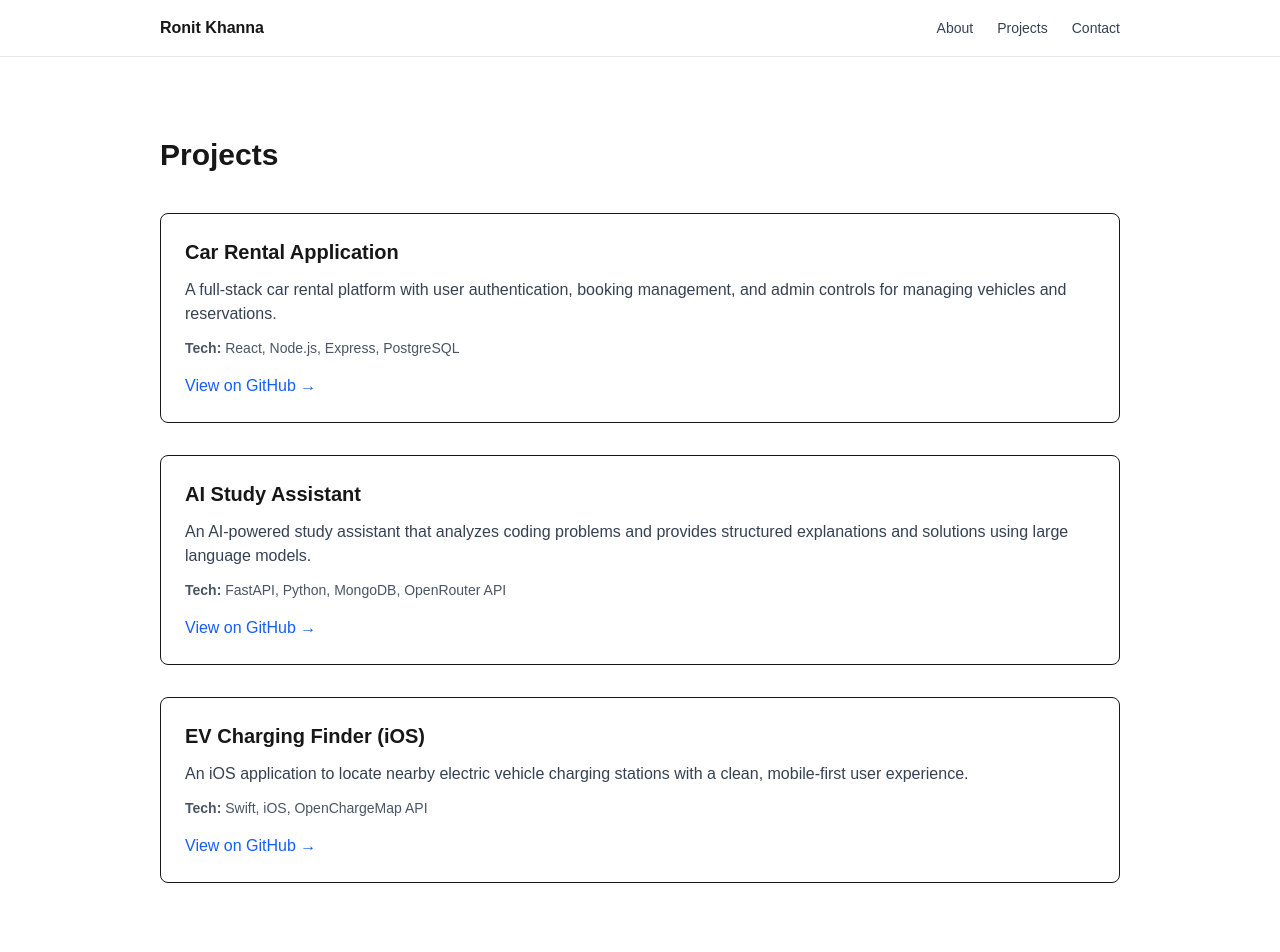
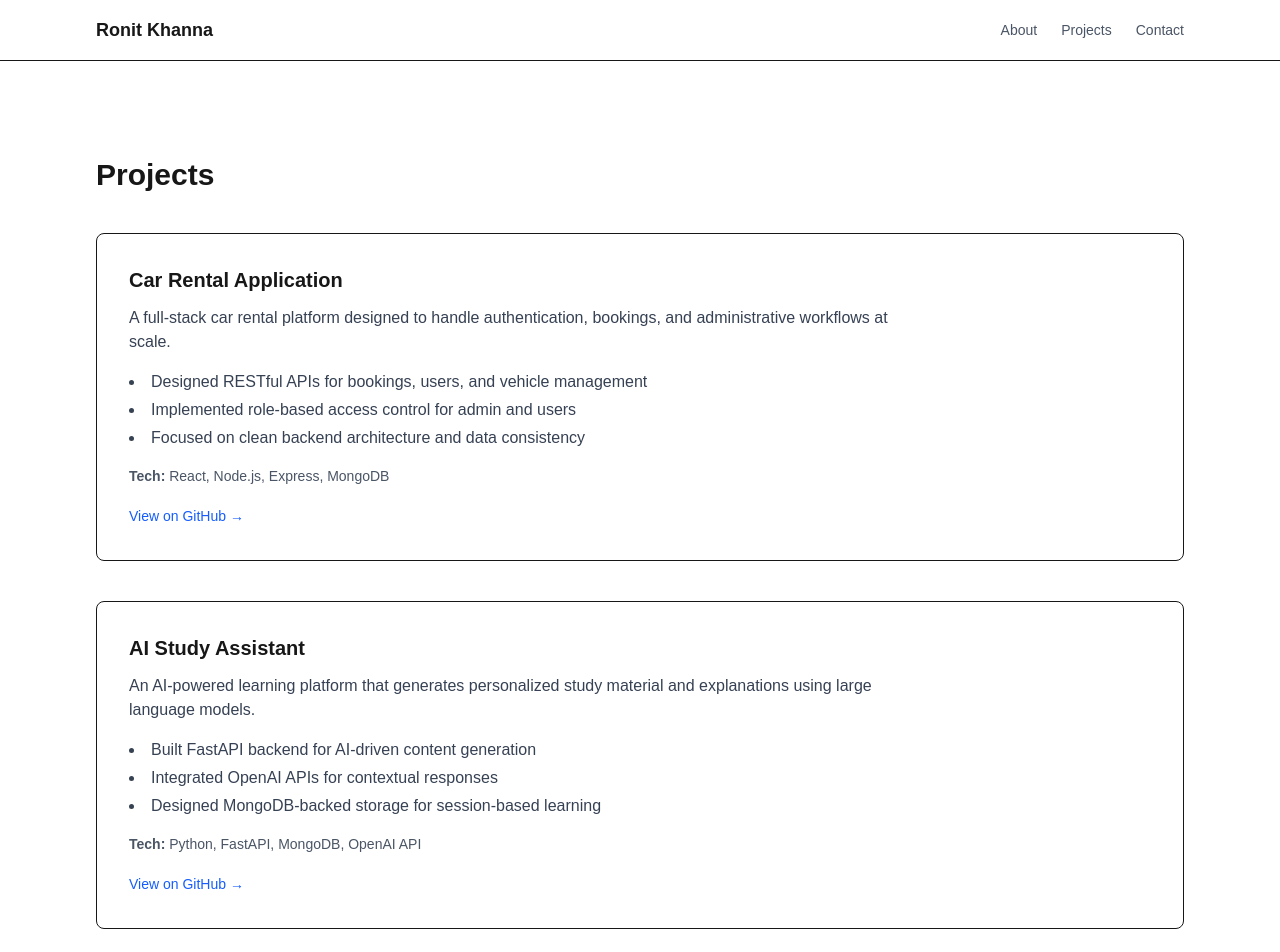
Before and after one commit to Ronn0905/portfolio, a Next.js app: page /projects in a window 1280 px wide. Shown: the top 952 px of the page. Built offline with nearby package versions, Linux system fonts and the light colour scheme.

Commit message:
Add EV Charging Finder project

```diff
--- a/app/about/page.tsx
+++ b/app/about/page.tsx
@@ -1,58 +1,58 @@
 export default function About() {
   return (
-    <main className="min-h-screen px-8 py-20 max-w-5xl mx-auto">
+    <main className="min-h-screen px-8 py-24 max-w-6xl mx-auto">
       <h1 className="text-3xl font-bold mb-6">About Me</h1>
 
-      <p className="text-gray-600 max-w-3xl leading-relaxed">
-        I am a Full-Stack & AI Engineer with strong experience in backend engineering,
-        cloud-native systems, and AI integrations. My work focuses on designing
-        scalable APIs, production-ready services, and intelligent systems that
-        solve real business problems.
+      <p className="text-gray-700 max-w-3xl leading-relaxed">
+        I am a Full-Stack & AI Engineer with strong experience in backend
+        engineering, cloud-native systems, and AI integrations. My work focuses on designing scalable APIs,
+        production-ready services, and intelligent systems with real-world business impact.
+
       </p>
 
-      {/* Tech Stack */}
-      <div className="mt-12">
-        <h2 className="text-2xl font-semibold mb-6">Tech Stack</h2>
+      <section className="mt-16">
+        <h2 className="text-2xl font-semibold mb-8">Tech Stack</h2>
 
-        <div className="space-y-6 text-gray-600">
+        <div className="space-y-8 text-gray-700">
           <div>
-            <h3 className="font-semibold text-gray-900">Languages</h3>
+            <h3 className="font-semibold">Languages</h3>
             <p>Java • C# • Python • C++</p>
           </div>
 
           <div>
-            <h3 className="font-semibold text-gray-900">Backend & APIs</h3>
+            <h3 className="font-semibold">Backend & APIs</h3>
             <p>Spring Boot • .NET 8 • FastAPI • RESTful APIs</p>
           </div>
 
           <div>
-            <h3 className="font-semibold text-gray-900">Databases</h3>
+            <h3 className="font-semibold">Databases</h3>
             <p>PostgreSQL • SQL Server • MongoDB • MySQL</p>
           </div>
 
           <div>
-            <h3 className="font-semibold text-gray-900">AI & Integrations</h3>
+            <h3 className="font-semibold">AI & Integrations</h3>
             <p>
-              Azure AI Vision • Azure Form Recognizer • OpenAI API • OpenRouter API • LangChain
+              Azure AI Vision • Azure Form Recognizer • OpenAI API •
+              OpenRouter API • LangChain
             </p>
           </div>
 
           <div>
-            <h3 className="font-semibold text-gray-900">Frontend</h3>
+            <h3 className="font-semibold">Frontend</h3>
             <p>React • Angular • HTML • CSS</p>
           </div>
 
           <div>
-            <h3 className="font-semibold text-gray-900">Cloud & DevOps</h3>
+            <h3 className="font-semibold">Cloud & DevOps</h3>
             <p>Microsoft Azure • Docker • Git • CI/CD Pipelines</p>
           </div>
 
           <div>
-            <h3 className="font-semibold text-gray-900">Tools & Platforms</h3>
+            <h3 className="font-semibold">Tools & Platforms</h3>
             <p>GitHub • VS Code • Postman</p>
           </div>
         </div>
-      </div>
+      </section>
     </main>
   );
 }
--- a/app/contact/page.tsx
+++ b/app/contact/page.tsx
@@ -1,13 +1,17 @@
 export default function Contact() {
   return (
-    <main className="min-h-screen px-8 py-20 max-w-5xl mx-auto">
-      <h1 className="text-3xl font-bold">Contact</h1>
+    <main className="min-h-screen px-8 py-24 max-w-6xl mx-auto">
+      <h1 className="text-3xl font-bold mb-6">Contact</h1>
 
-      <p className="mt-6 text-gray-700">
-        📧 Email: ronitkhanna2004@gmail.com <br />
-        💼 LinkedIn: linkedin.com/in/ronitkhanna <br />
-        🧑‍💻 GitHub: github.com/Ronn0905
+      <p className="text-gray-700 mb-6">
+        I'm open to full-time roles, internships, and collaboration opportunities.
       </p>
+
+      <div className="space-y-3 text-gray-700">
+        <p>📧 Email: ronitkhanna2004@gmail.com</p>
+        <p>🔗 LinkedIn: linkedin.com/in/ronitkhanna</p>
+        <p>💻 GitHub: github.com/Ronn0905</p>
+      </div>
     </main>
   );
 }
--- a/app/layout.tsx
+++ b/app/layout.tsx
@@ -1,12 +1,11 @@
 import "./globals.css";
-import Navbar from "./components/Navbar";
+import Link from "next/link";
 
 export const metadata = {
   title: "Ronit Khanna | Full-Stack & AI Engineer",
   description:
-    "Portfolio of Ronit Khanna – Full-Stack & AI Engineer specializing in Java, .NET, FastAPI, and Azure AI.",
+    "Portfolio of Ronit Khanna — Full-Stack & AI Engineer specializing in backend systems, AI integrations, and scalable applications.",
 };
-
 
 export default function RootLayout({
   children,
@@ -15,8 +14,22 @@ export default function RootLayout({
 }) {
   return (
     <html lang="en">
-      <body>
-        <Navbar />
+      <body className="antialiased text-gray-900">
+        {/* Navbar */}
+        <header className="border-b">
+          <div className="max-w-6xl mx-auto px-8 py-4 flex justify-between items-center">
+            <Link href="/" className="font-semibold text-lg">
+              Ronit Khanna
+            </Link>
+
+            <nav className="space-x-6 text-sm text-gray-600">
+              <Link href="/about" className="hover:text-black">About</Link>
+              <Link href="/projects" className="hover:text-black">Projects</Link>
+              <Link href="/contact" className="hover:text-black">Contact</Link>
+            </nav>
+          </div>
+        </header>
+
         {children}
       </body>
     </html>
--- a/app/page.tsx
+++ b/app/page.tsx
@@ -1,7 +1,6 @@
 export default function Home() {
   return (
-    <main className="min-h-screen px-8 py-20 max-w-5xl mx-auto">
-      {/* Hero */}
+    <main className="min-h-screen px-8 py-24 max-w-6xl mx-auto">
       <h1 className="text-5xl font-bold tracking-tight">
         Ronit Khanna
       </h1>
@@ -10,23 +9,22 @@ export default function Home() {
         Full-Stack & AI Engineer • Java • .NET • FastAPI • Azure AI
       </p>
 
-      <p className="mt-6 text-gray-600 max-w-2xl leading-relaxed">
-        I design and build scalable backend systems, AI-powered applications,
-        and production-grade full-stack platforms used in real-world environments.
+      <p className="mt-6 text-gray-700 max-w-2xl leading-relaxed">
+        I design and build scalable backend systems and AI-powered applications,
+        with a strong focus on performance, reliability, and real-world production use.
       </p>
 
-      {/* CTAs */}
-      <div className="mt-8 flex gap-4">
+      <div className="mt-10 flex gap-4">
         <a
           href="/projects"
-          className="px-6 py-3 bg-black text-white rounded-md"
+          className="px-6 py-3 bg-black text-white rounded-md text-sm hover:bg-gray-800 transition"
         >
           View Projects
         </a>
 
         <a
           href="/contact"
-          className="px-6 py-3 border border-gray-300 rounded-md"
+          className="px-6 py-3 border rounded-md text-sm hover:bg-gray-50 transition"
         >
           Contact Me
         </a>
@@ -35,20 +33,20 @@ export default function Home() {
           href="/Ronit_Khanna_Resume.pdf"
           target="_blank"
           rel="noopener noreferrer"
-          className="px-6 py-3 border border-gray-300 rounded-md"
+          className="px-6 py-3 border rounded-md text-sm hover:bg-gray-50 transition"
         >
           Download Resume
         </a>
       </div>
 
-      {/* Tech Stack (short + subtle) */}
-      <div className="mt-14">
-        <h2 className="text-2xl font-semibold">Tech Stack</h2>
-
-        <p className="mt-4 text-sm text-gray-500">
-          Java • Spring Boot • .NET • FastAPI • PostgreSQL • MongoDB • Azure • React • OpenAI API • Swift
+      {/* Tech Stack */}
+      <section className="mt-20">
+        <h2 className="text-2xl font-semibold mb-4">Tech Stack</h2>
+        <p className="text-gray-700 max-w-4xl leading-relaxed">
+          Java • Spring Boot • .NET • FastAPI • PostgreSQL • MongoDB • Azure •
+          React • OpenAI API • Swift
         </p>
-      </div>
+      </section>
     </main>
   );
 }
--- a/app/projects/page.tsx
+++ b/app/projects/page.tsx
@@ -1,6 +1,7 @@
 type Project = {
   title: string;
   description: string;
+  highlights: string[];
   tech: string;
   github: string;
 };
@@ -9,50 +10,72 @@ const projects: Project[] = [
   {
     title: "Car Rental Application",
     description:
-      "A full-stack car rental platform with user authentication, booking management, and admin controls for managing vehicles and reservations.",
-    tech: "React, Node.js, Express, PostgreSQL",
+      "A full-stack car rental platform designed to handle authentication, bookings, and administrative workflows at scale.",
+    highlights: [
+      "Designed RESTful APIs for bookings, users, and vehicle management",
+      "Implemented role-based access control for admin and users",
+      "Focused on clean backend architecture and data consistency",
+    ],
+    tech: "React, Node.js, Express, MongoDB",
     github: "https://github.com/Ronn0905/CarRentalApplication",
   },
   {
     title: "AI Study Assistant",
     description:
-      "An AI-powered study assistant that analyzes coding problems and provides structured explanations and solutions using large language models.",
-    tech: "FastAPI, Python, MongoDB, OpenRouter API",
+      "An AI-powered learning platform that generates personalized study material and explanations using large language models.",
+    highlights: [
+      "Built FastAPI backend for AI-driven content generation",
+      "Integrated OpenAI APIs for contextual responses",
+      "Designed MongoDB-backed storage for session-based learning",
+    ],
+    tech: "Python, FastAPI, MongoDB, OpenAI API",
     github: "https://github.com/Ronn0905/ai-study-assistant",
   },
   {
     title: "EV Charging Finder (iOS)",
     description:
-      "An iOS application to locate nearby electric vehicle charging stations with a clean, mobile-first user experience.",
-    tech: "Swift, iOS, OpenChargeMap API",
+      "A native iOS application that helps users discover nearby electric vehicle charging stations using real-time location data.",
+    highlights: [
+      "Built using SwiftUI with MVVM architecture",
+      "Integrated OpenChargeMap API for live charging station data",
+      "Implemented favorites and map-based search for improved UX",
+    ],
+    tech: "Swift, SwiftUI, OpenChargeMap API, iOS",
     github: "https://github.com/Ronn0905/EVChargingFinder",
   },
 ];
 
 export default function Projects() {
   return (
-    <main className="min-h-screen px-8 py-20 max-w-5xl mx-auto">
+    <main className="min-h-screen px-8 py-24 max-w-6xl mx-auto">
       <h1 className="text-3xl font-bold mb-10">Projects</h1>
 
-      <div className="grid gap-8">
+      <div className="space-y-10">
         {projects.map((project, index) => (
           <div
             key={index}
-            className="border rounded-lg p-6 hover:shadow-md transition"
+            className="border rounded-lg p-8 hover:shadow-sm transition"
           >
             <h2 className="text-xl font-semibold">{project.title}</h2>
 
-            <p className="mt-3 text-gray-700">{project.description}</p>
+            <p className="mt-3 text-gray-700 max-w-3xl">
+              {project.description}
+            </p>
 
-            <p className="mt-3 text-sm text-gray-600">
+            <ul className="mt-4 list-disc list-inside text-gray-700 space-y-1">
+              {project.highlights.map((point, i) => (
+                <li key={i}>{point}</li>
+              ))}
+            </ul>
+
+            <p className="mt-4 text-sm text-gray-600">
               <strong>Tech:</strong> {project.tech}
             </p>
 
             <a
               href={project.github}
               target="_blank"
-              rel="noopener noreferrer"
-              className="inline-block mt-4 text-blue-600 hover:underline"
+              className="inline-block mt-5 text-blue-600 hover:underline text-sm"
             >
               View on GitHub →
             </a>
```
